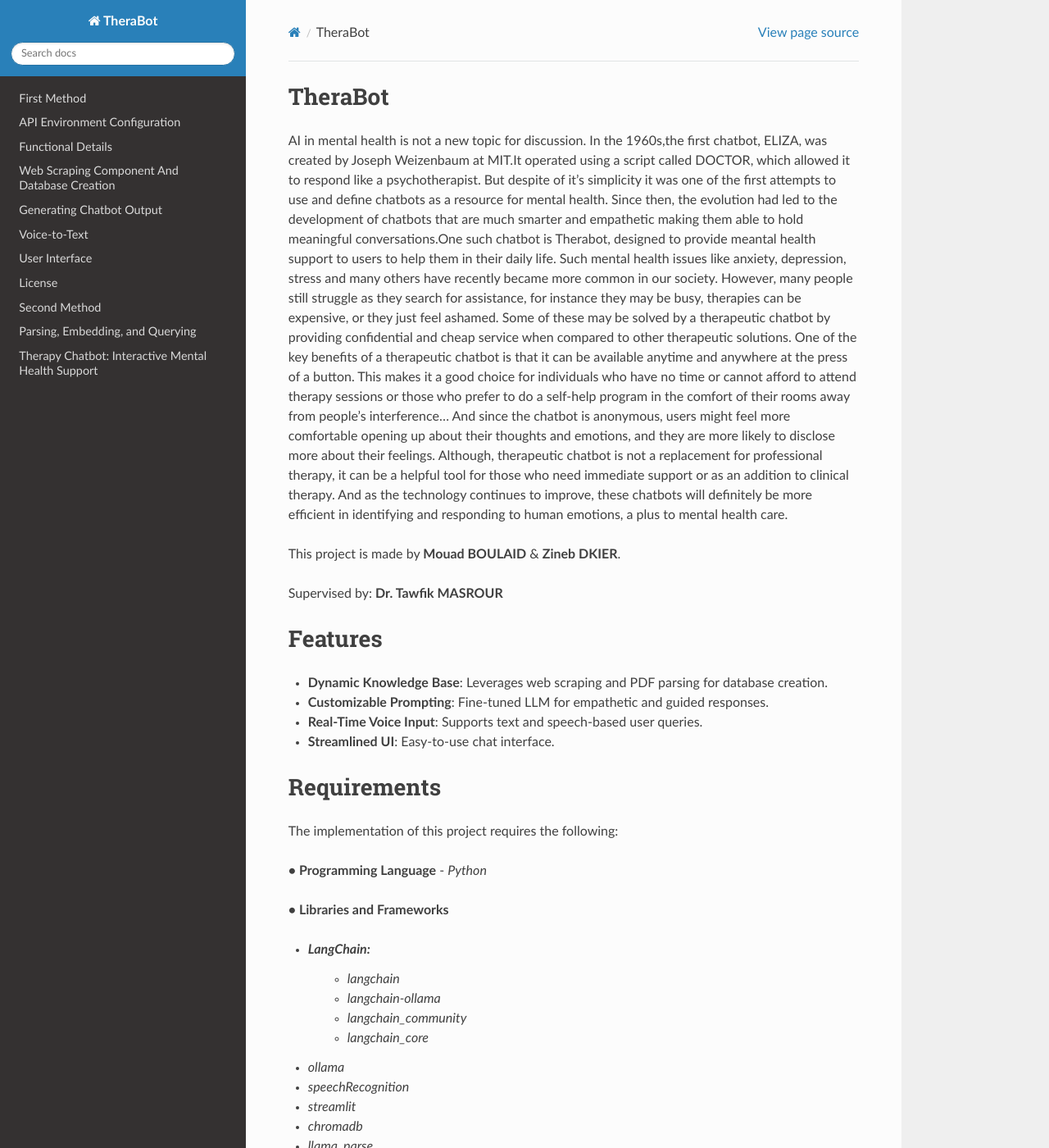
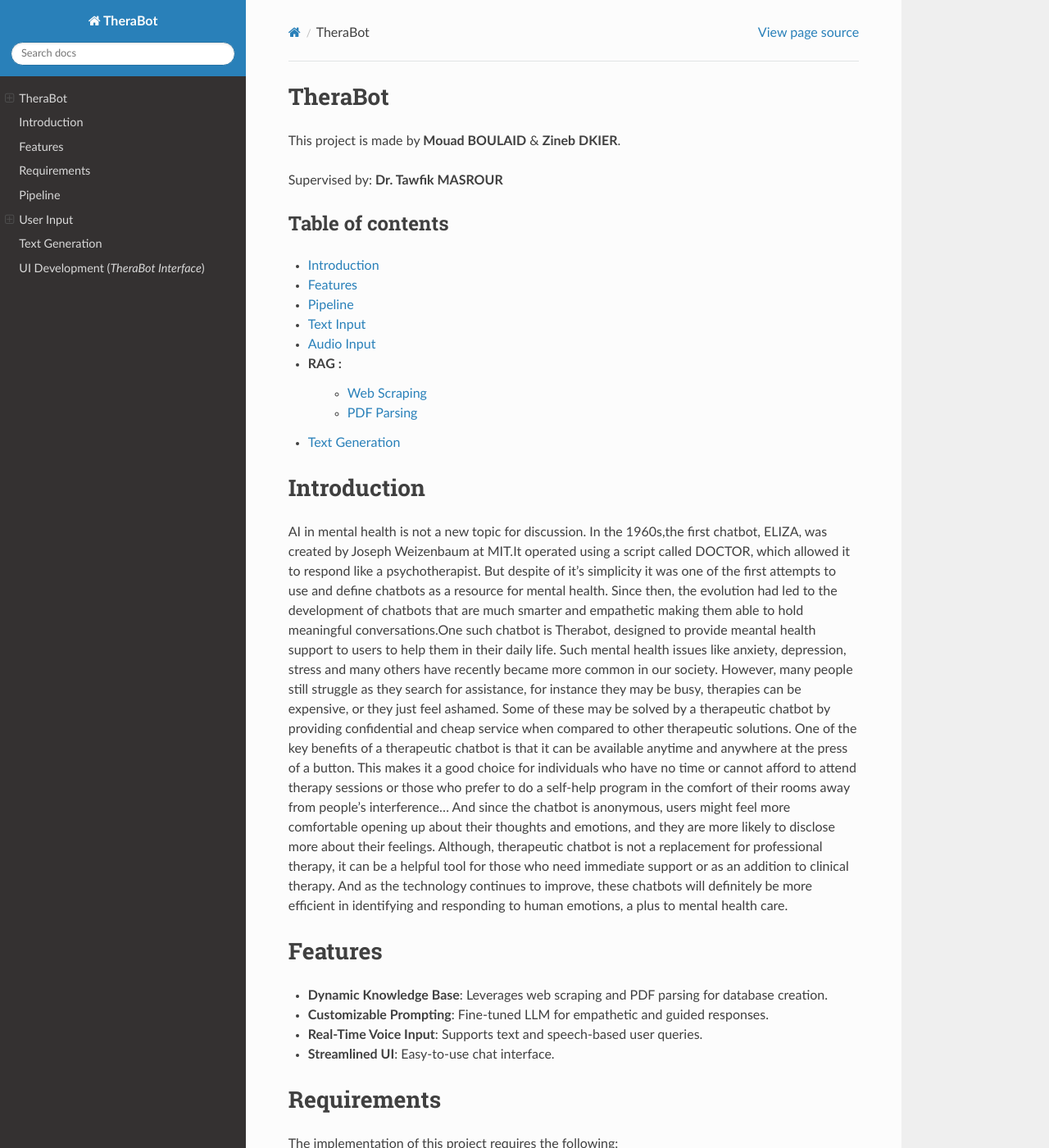
Before and after one commit to HyperMXD/TheraBot, a Sphinx documentation site: the page built from source/index.rst, in a window 1280 px wide and 1400 px high. Shown: the whole window at 82% size. Built offline with Sphinx 7.4.7 and the Read the Docs theme 3.1.0, drawn with Linux system fonts in a browser that asks for light colours; some of the changed lines change nothing that is shown; some of the changed text lies outside the part shown.

Commit message:
Update index.rst

```diff
--- a/source/index.rst
+++ b/source/index.rst
@@ -5,6 +5,26 @@
 
 TheraBot
 ========
+
+
+This project is made by **Mouad BOULAID** & **Zineb DKIER**.
+
+Supervised by: **Dr. Tawfik MASROUR**
+
+Table of contents
+-----------------
+- `Introduction <#introduction>`_
+- `Features <#features>`_
+- `Pipeline <#pipeline>`_
+- `Text Input <#text-input>`_
+- `Audio Input <#voice-input>`_
+- RAG :
+   - `Web Scraping <method_1.html#first-method>`_
+   - `PDF Parsing <method_2.html#second-method>`_
+- `Text Generation <#text-generation>`_
+
+Introduction
+============
 
 AI in mental health is not a new topic for discussion. In the 1960s,the first chatbot, ELIZA,
 was created by Joseph Weizenbaum at MIT.It operated using a script called DOCTOR,
@@ -30,15 +50,6 @@
 therapy. And as the technology continues to improve, these chatbots will definitely be
 more efficient in identifying and responding to human emotions, a plus to mental health
 care.
-
-This project is made by **Mouad BOULAID** & **Zineb DKIER**.
-
-Supervised by: **Dr. Tawfik MASROUR**
-
-.. toctree::
-    :maxdepth: 2
-    :caption: Table of contents
-
 
 Features
 ========
@@ -156,22 +167,17 @@
 
 Finally, the audio input converted into a text format can be handled as a text input and passed to RAG (Retrieval-Augmented Generation) and the llama model for response generation.
 
-RAG : Retrieving data using Web Scraping with Firecrawl
-=======================================================
-.. toctree::
-    :maxdepth: 1
+Text Generation
+===============
 
-    method_1
+Using one of the two RAG methods (or combining them), responses are generated using LLaMa3.1.
+In the first method, we check whether the rag is required or not:
 
-RAG : Extracting data from PDF : Parsing with LLaMAparse
-========================================================
-.. toctree::
-    :maxdepth: 1
+- `Generating Output - First Method <method_1.html#generating-chatbot-output>`_
 
-    method_2
+In the second method, instead of checking whether the rag is needed or not. We simply add in the prompt template an instruction telling the model to combine what it knows with what's in the document (the retrieved document based on the user's question):
 
-LLaMa for Text Generation
-=========================
+- `Generating Output - Second Method <method_2.html#chatbot-response-generation>`_
 
 UI Development (`TheraBot Interface`)
 =====================================
```
